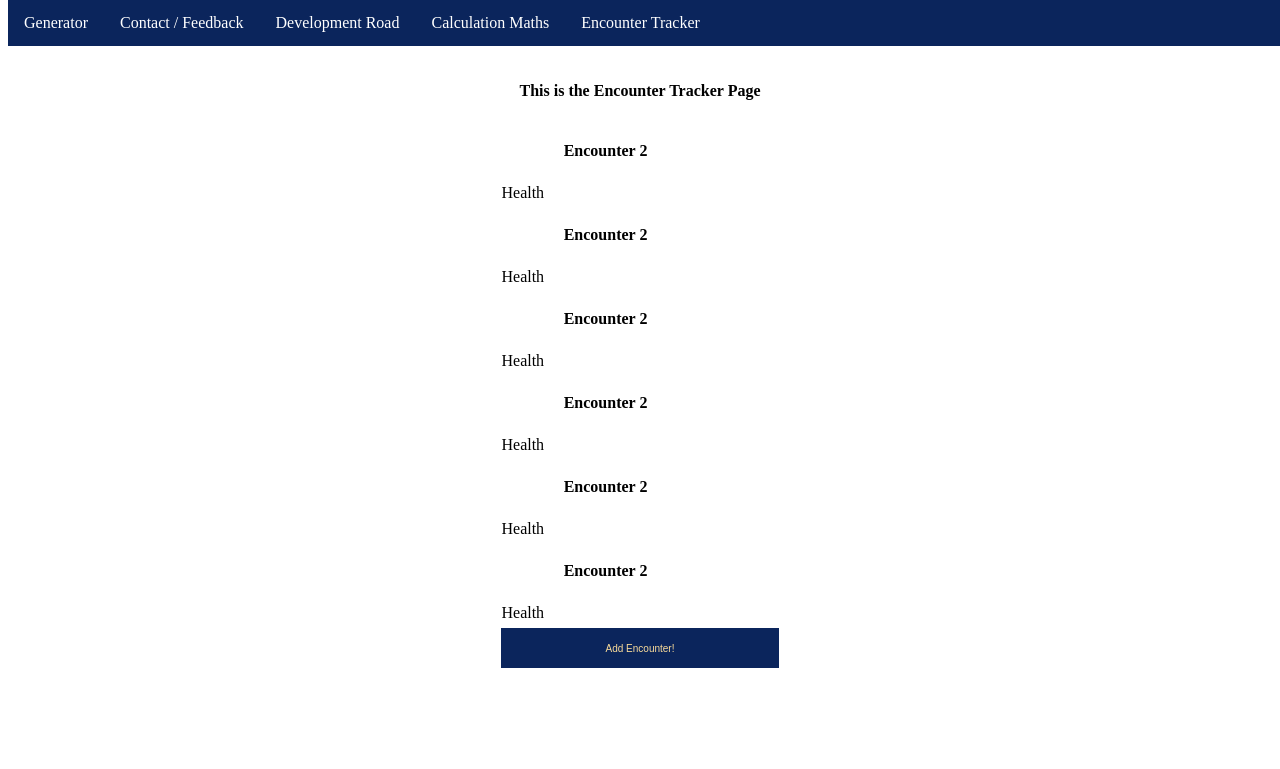
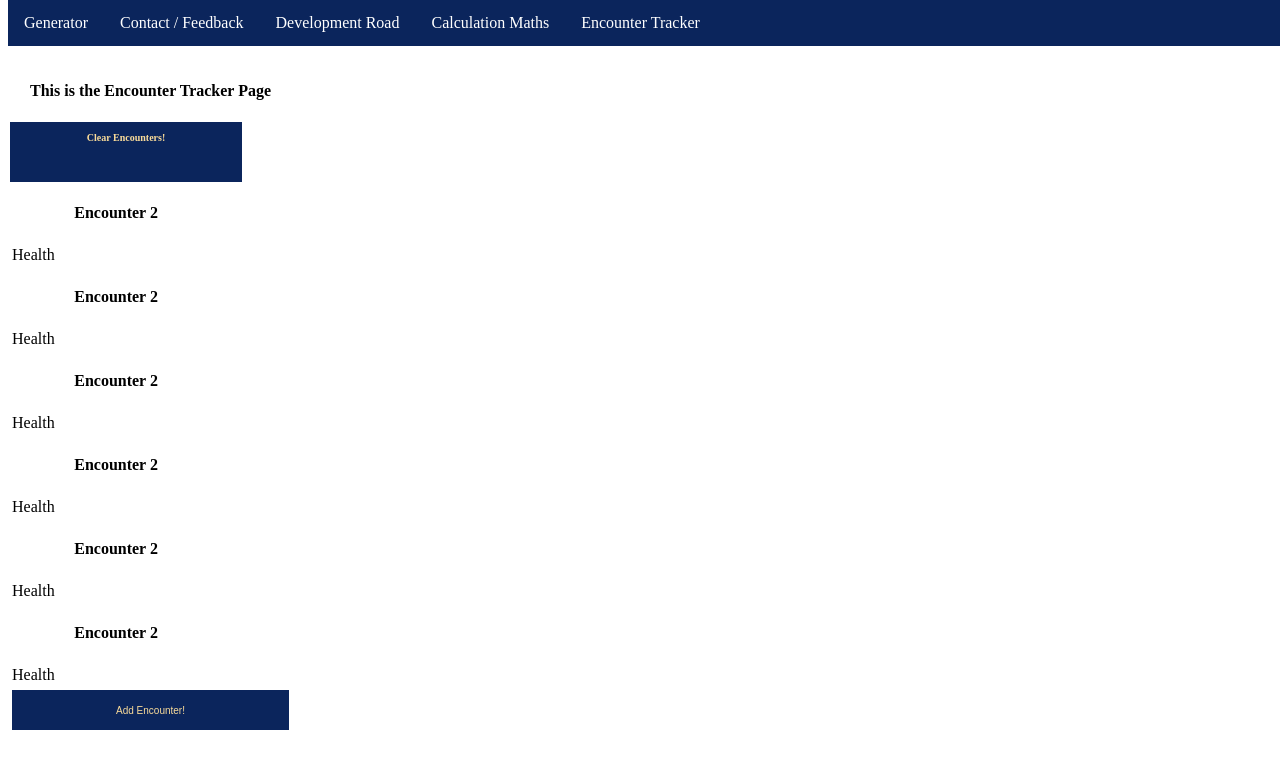
Before and after one commit to BodoBence/RandomVampireGenerator, a Flask app: page /encounter_tracker in a window 1280 px wide. Shown: the top 769 px of the page. Run offline with Flask 2, Linux system fonts and the light colour scheme.

Commit message:
stopping for a time

```diff
--- a/flaskr/templates/calculation_maths.html
+++ b/flaskr/templates/calculation_maths.html
@@ -5,7 +5,7 @@
         {% include "navigation.html" %}
     </head>
     <body>
-        <table class="center">
+        <table class="table_main">
             <div>
                 <tr style="height: 50px;"></tr>
                 <tr>
--- a/flaskr/templates/contact.html
+++ b/flaskr/templates/contact.html
@@ -5,7 +5,7 @@
         {% include "navigation.html" %}
     </head>
     <body>
-        <table class="center">
+        <table class="table_main">
             <div>
                 <tr style="height: 50px;"></tr>
                 <tr>
--- a/flaskr/templates/development_road.html
+++ b/flaskr/templates/development_road.html
@@ -5,7 +5,7 @@
         {% include "navigation.html" %}
     </head>
     <body>
-        <table class="center">
+        <table class="table_main">
             <div>
                 <tr style="height: 50px;"></tr>
                 <tr>
--- a/flaskr/templates/encounter_tracker.html
+++ b/flaskr/templates/encounter_tracker.html
@@ -6,17 +6,26 @@
         {% include "navigation.html" %}
     </head>
     <body>
-        <table class="center">
+        <table class="table_main">
             <tr style="height: 50px;">
             </tr>
             <tr>
                 <th colspan="3">
                    This is the Encounter Tracker Page
                 </th>
+            <tr>
+                <th class="button_general"
+                    colspan="3"
+                    action="/encounter_tracker"
+                    method="POST">
+                    Clear Encounters!
+                </th>
             </tr>
+            <tbody>
                 {% for encounter in encounters %}
                     {% include "encounter_card.html" %}
                 {% endfor %}
+            </tbody>
             <tr>
                 <td colspan="3">
                     <form action="/encounter_tracker" method="POST">
```
